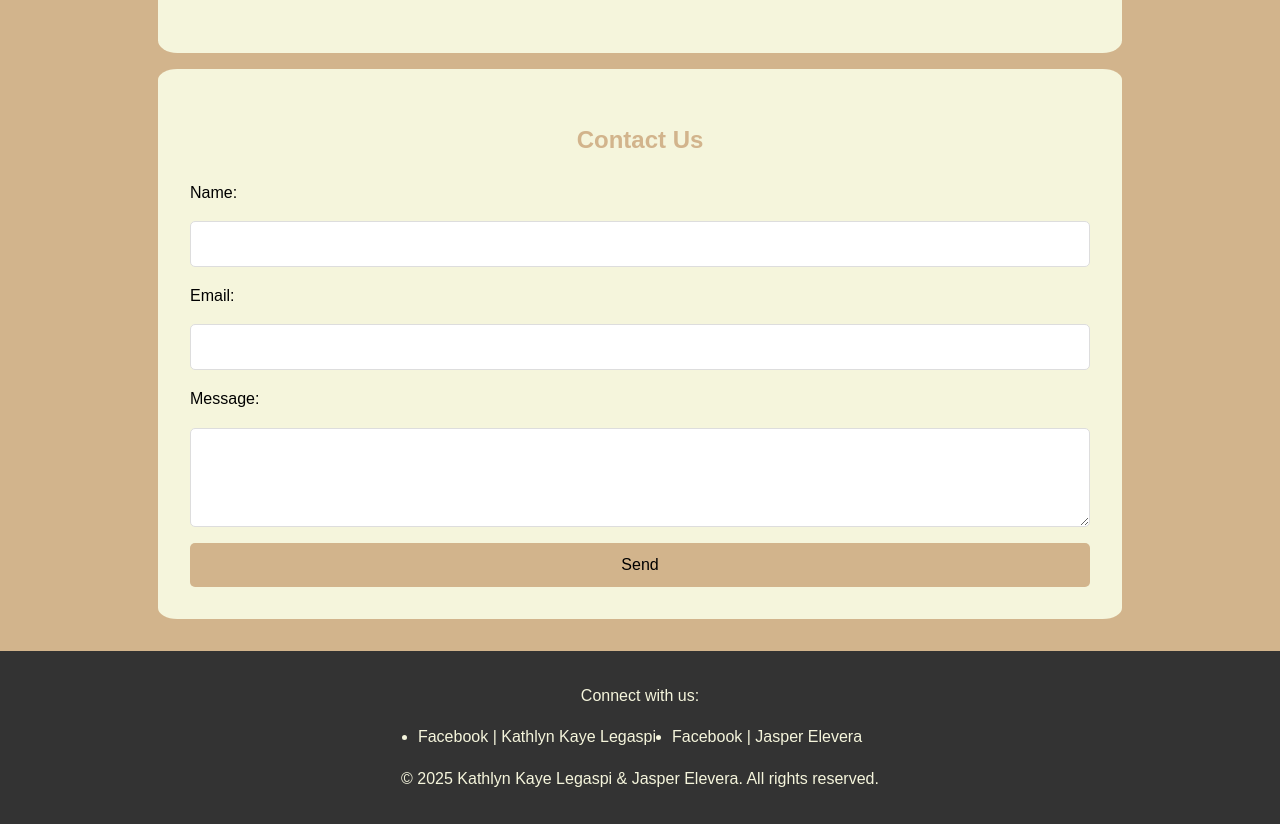
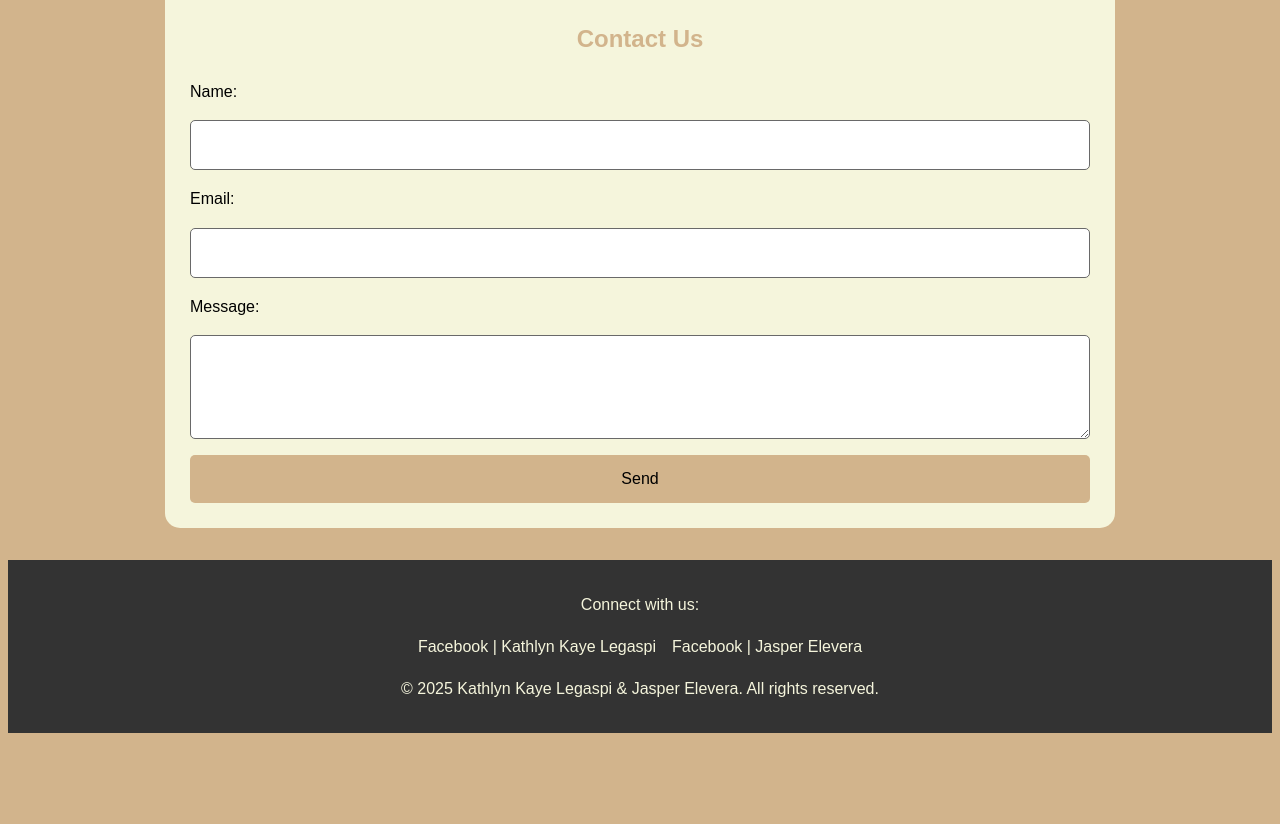
Before and after one commit to kathlynkaye/portfolio, a plain HTML site: page index.html in a window 1280 px wide. Shown: the part 1543-2367 px from the top of the page. After the commit the page ends 2284 px from the top, so only its background shows below. Drawn offline with Linux system fonts and the light colour scheme.

Commit message:
Update styles.css

```diff
--- a/styles.css
+++ b/styles.css
@@ -1,8 +1,6 @@
 /* General Styles */
 body {
     font-family: Arial, sans-serif;
-    margin: 0;
-    padding: 0;
     line-height: 1.6;
     background-color: tan;
 }
@@ -12,19 +10,13 @@ header {
     background: dimgray;
     color: beige;
     padding: 20px;
-    text-align: center;
     display: flex;
     justify-content: space-between;
-}
-
-header p {
-    font-size: 26px;
+    font-weight: bold;
 }
 
 header nav ul {
-    padding: 0;
     display: flex;
-    justify-content: center;
     list-style: none;
 }
 
@@ -35,7 +27,6 @@ header nav ul li {
 header nav ul li a {
     color: beige;
     text-decoration: none;
-    font-weight: bold;
 }
 
 header nav ul li a:hover {
@@ -44,11 +35,11 @@ header nav ul li a:hover {
 
 /* Section Styles */
 section {
-    padding: 2rem;
-    margin: 1rem auto;
+    padding: 25px;
+    margin: 16px auto;
     max-width: 900px;
     background: beige;
-    border-radius: 2%;
+    border-radius: 15px;
 }
 
 section h1, section h2 {
@@ -59,16 +50,15 @@ section h1, section h2 {
 /* About Section */
 #about img {
     display: block;
-    margin: 1rem auto;
+    margin: 10px auto;
     max-width: 150px;
-    border-radius: 50%;
+    border-radius: 20px;
 }
 
 /* Projects Section */
 .project {
-    margin-bottom: 1.5rem;
+    font-weight: bold;
     text-align: center;
-    font-weight: bold;
 }
 
 .project-container {
@@ -80,20 +70,19 @@ section h1, section h2 {
     max-width: 100%;
     height: auto;
     border-radius: 10px;
-    margin-bottom: 0.5rem;
 }
 
 /* Contact Section */
 form {
     display: flex;
     flex-direction: column;
-    gap: 1rem;
+    gap: 16px;
 }
 
 form input, form textarea, form button {
-    padding: 0.8rem;
-    font-size: 1rem;
-    border: 1px solid #ddd;
+    padding: 15px;
+    font-size: 16px;
+    border: 1px solid dimgray;
     border-radius: 5px;
 }
 
@@ -110,18 +99,18 @@ form button:hover {
 /* Footer Styles */
 footer {
     text-align: center;
-    padding: 1rem 0;
+    padding: 16px 0;
     background: #333;
     color: beige;
-    margin-top: 2rem;
+    margin-top: 32px;
 }
 
 footer ul {
     padding: 0;
     display: flex;
     justify-content: center;
-    gap: 1rem;
-
+    gap: 16px;
+    list-style: none;
 }
 
 footer ul li a {
@@ -132,9 +121,3 @@ footer ul li a {
 footer ul li a:hover {
     text-decoration: underline;
 }
-
-@media (max-width: 600px) {
-    .project-container {
-        flex-direction: column;
-    }
-}
```
